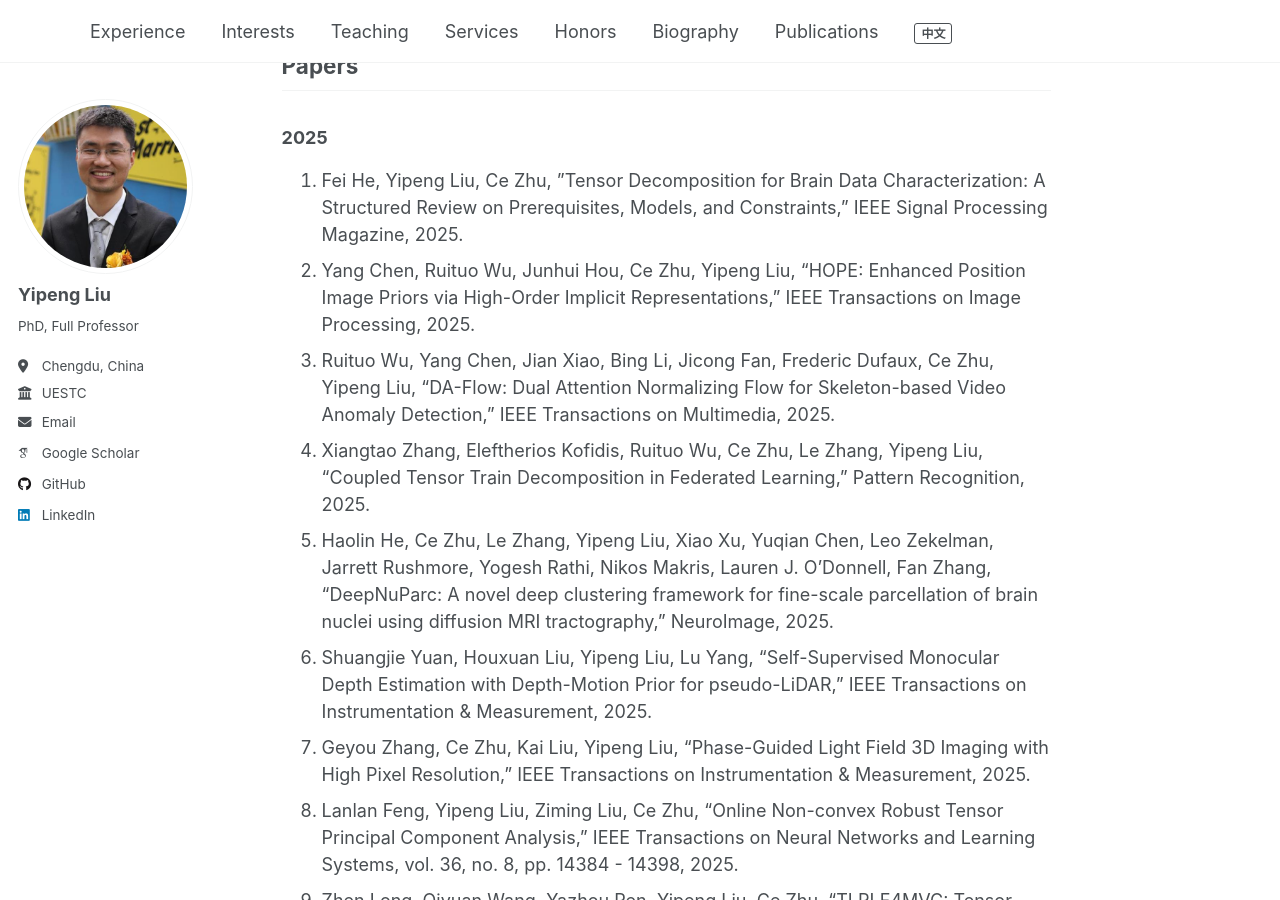
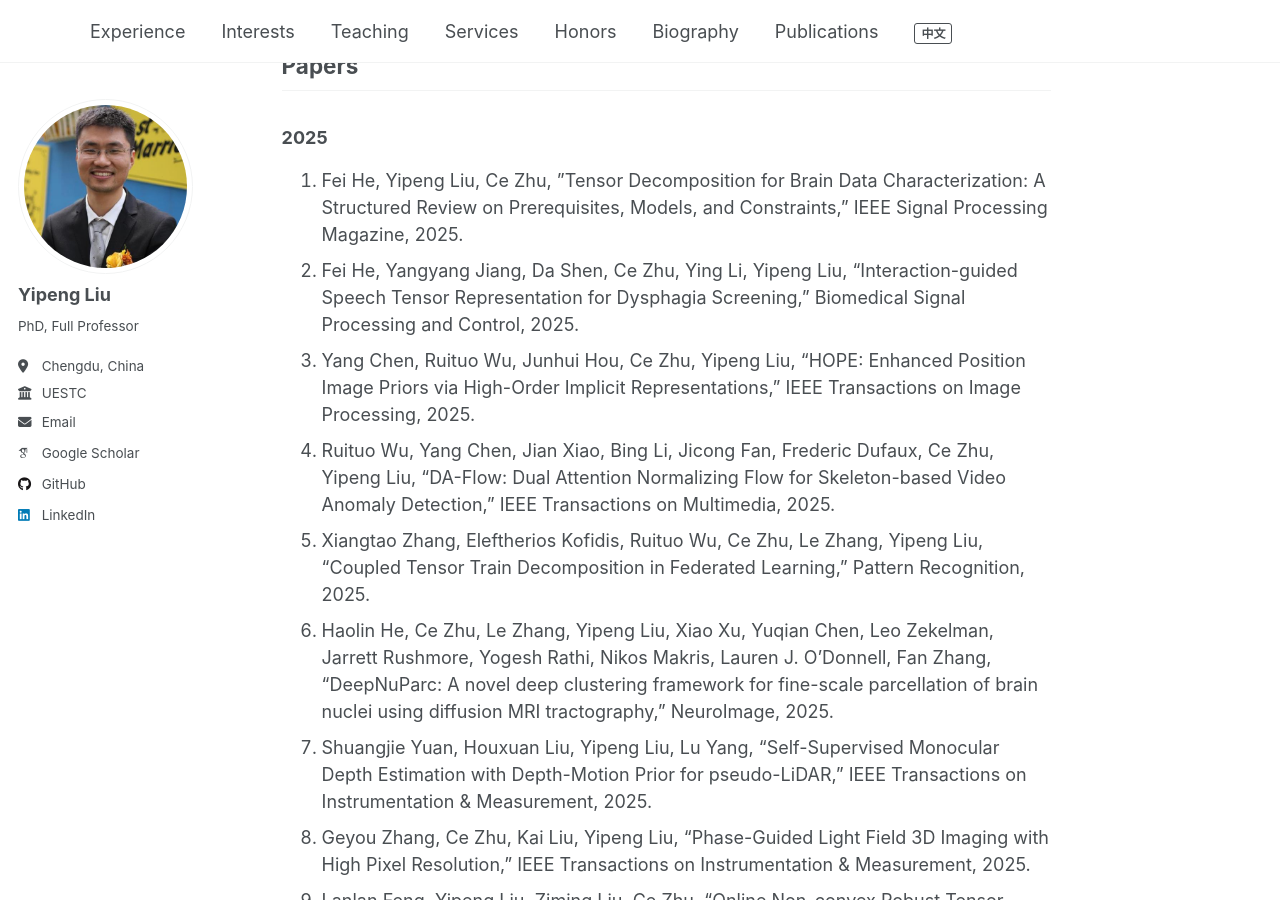
Before and after one commit to yipengliu/yipengliu.github.io, a Jekyll site: the page built from _pages/main-en.md, in a window 1280 px wide and 900 px high, scrolled down 3410 px. Built offline with Jekyll 4.4.1, drawn with Linux system fonts in a browser that asks for light colours; some web fonts are replaced.

Commit message:
Update main-en.md

```diff
--- a/_pages/main-en.md
+++ b/_pages/main-en.md
@@ -91,24 +91,25 @@
 ### 2025
 
 1. Fei He, Yipeng Liu, Ce Zhu, ”Tensor Decomposition for Brain Data Characterization: A Structured Review on Prerequisites, Models, and Constraints,” IEEE Signal Processing Magazine, 2025.
-2. Yang Chen, Ruituo Wu, Junhui Hou, Ce Zhu, Yipeng Liu, "HOPE: Enhanced Position Image Priors via High-Order Implicit Representations," IEEE Transactions on Image Processing, 2025.
-3. Ruituo Wu, Yang Chen, Jian Xiao, Bing Li, Jicong Fan, Frederic Dufaux, Ce Zhu, Yipeng Liu, "DA-Flow: Dual Attention Normalizing Flow for Skeleton-based Video Anomaly Detection," IEEE Transactions on Multimedia, 2025.
-4. Xiangtao Zhang, Eleftherios Kofidis, Ruituo Wu, Ce Zhu, Le Zhang, Yipeng Liu, "Coupled Tensor Train Decomposition in Federated Learning," Pattern Recognition, 2025.
-5. Haolin He, Ce Zhu, Le Zhang, Yipeng Liu, Xiao Xu, Yuqian Chen, Leo Zekelman, Jarrett Rushmore, Yogesh Rathi, Nikos Makris, Lauren J. O’Donnell, Fan Zhang, "DeepNuParc: A novel deep clustering framework for fine-scale parcellation of brain nuclei using diffusion MRI tractography," NeuroImage, 2025.
-6. Shuangjie Yuan, Houxuan Liu, Yipeng Liu, Lu Yang, "Self-Supervised Monocular Depth Estimation with Depth-Motion Prior for pseudo-LiDAR," IEEE Transactions on Instrumentation & Measurement, 2025.
-7. Geyou Zhang, Ce Zhu, Kai Liu, Yipeng Liu, "Phase-Guided Light Field 3D Imaging with High Pixel Resolution," IEEE Transactions on Instrumentation & Measurement, 2025.
-8. Lanlan Feng, Yipeng Liu, Ziming Liu, Ce Zhu, "Online Non-convex Robust Tensor Principal Component Analysis," IEEE Transactions on Neural Networks and Learning Systems, vol. 36, no. 8, pp. 14384 - 14398, 2025.
-9. Zhen Long, Qiyuan Wang, Yazhou Ren, Yipeng Liu, Ce Zhu, "TLRLF4MVC: Tensor Low-Rank and Low-Frequency for Scalable Multi-View Clustering," IEEE Transactions on Pattern Analysis and Machine Intelligence, 2025.
-10. Fei He, Xinyue Li, Ce Zhu, Fan Zhang, Yipeng Liu, "Fully Connected Tensor Network based Brain Structural Feature Extraction for Early Alzheimer’s Disease Detection," 2025 IEEE International Conference on Acoustics, Speech and Signal Processing (ICASSP 2025), Hyderabad, India, April 6-11, 2025.
-11. Weiting Ou, Yipeng Liu, Zhijie Sun, Bing Li, Le Zhang, Ce Zhu, "Codar: Complex-valued Neural Network for Crossing-Floor Intrusion Detection via WiFi," 2025 IEEE International Conference on Acoustics, Speech and Signal Processing (ICASSP 2025), Hyderabad, India, April 6-11, 2025.
-12. Hongwei Guo, Yapeng Du, Lei Luo, Yipeng Liu, Ce Zhu, "VVC Rate Control Based on Distortion Propagation Factors," The 20th IEEE International Symposium on Broadband Multimedia Systems and Broadcasting (BMSB 2025), Dublin Ireland, June 11-13, 2025.
-13. Zhen Long, Yipeng Liu, Yazhou Ren, Ce Zhu, "SLR-MVTC: Smooth Low-Rank Multi-View Tensor Clustering," the 39th AAAI Conference on Artificial Intelligence (AAAI-25), Philadelphia, Pennsylvania, USA, Feb 25 - Mar. 4, 2025.
-14. Xiangtao Zhang, Sheng Li, Ao Li, Yipeng Liu, Fan Zhang, Ce Zhu, Le Zhang, “Subspace Constraint and Contribution Estimation for Heterogeneous Federated Learning，” The IEEE/CVF Conference on Computer Vision and Pattern Recognition (CVPR), 2025, pp. 20632-20642.
-15. Qun Wan, Haotian Du, Xiangyu Peng, Kehao Zhang, Yipeng Liu, Wei Xia, "Lecture Notes on A Geometric Interpretation of Minimum Mean Square Error: The Ratio of Matrix Determinants," IEEE International Conference on Teaching, Assessment, and Learning Engineering, Macao, China, Dec. 4 - 7, 2025.
-16. Hongwei Guo, Yipeng Liu, Lei Luo, Chengbiao Fu, Ce Zhu, "Block-level Lagrange multiplier adaptation based on distortion propagation factors," The 17th Asia Pacific Signal and Information Processing Association Annual Summit and Conference (APSIPA ASC 2025), Singapore,  Oct. 22 – 24, 2025.
-17. Fei He, Houji Du, Nipon Theera-Umpon, Yipeng Liu, Ce Zhu, "Flexibly Constrained Tucker Decomposition for High-Order Spectral Analysis," The 27th IEEE International Workshop on Multimedia Signal Processing (MMSP 2025), Beijing, China, Sept. 21 - 23, 2025.
-18. Qun Wan, Weiyu Liu, Kehao Zhang, Xiangyu Peng, Lin Zou, Yipeng Liu, "Revisiting The Cramer-Rao Lower Bound via Wiener Filtering," The 17th International Conference on Signal Processing Systems (ICSPS), Chengdu, China, October 24-26, 2025.
-19. Kang Tan, Zhijie Sun, Yimao Sun, Ce Zhu, Yipeng Liu, "DATSIL: Domain Adaptation in Tensor Subspace for Wi-Fi-based Indoor Localization," The 17th International Conference on Signal Processing Systems (ICSPS), Chengdu, China, October 24-26, 2025.
+2. Fei He, Yangyang Jiang, Da Shen, Ce Zhu, Ying Li, Yipeng Liu, "Interaction-guided Speech Tensor Representation for Dysphagia Screening," Biomedical Signal Processing and Control, 2025.
+3. Yang Chen, Ruituo Wu, Junhui Hou, Ce Zhu, Yipeng Liu, "HOPE: Enhanced Position Image Priors via High-Order Implicit Representations," IEEE Transactions on Image Processing, 2025.
+4. Ruituo Wu, Yang Chen, Jian Xiao, Bing Li, Jicong Fan, Frederic Dufaux, Ce Zhu, Yipeng Liu, "DA-Flow: Dual Attention Normalizing Flow for Skeleton-based Video Anomaly Detection," IEEE Transactions on Multimedia, 2025.
+5. Xiangtao Zhang, Eleftherios Kofidis, Ruituo Wu, Ce Zhu, Le Zhang, Yipeng Liu, "Coupled Tensor Train Decomposition in Federated Learning," Pattern Recognition, 2025.
+6. Haolin He, Ce Zhu, Le Zhang, Yipeng Liu, Xiao Xu, Yuqian Chen, Leo Zekelman, Jarrett Rushmore, Yogesh Rathi, Nikos Makris, Lauren J. O’Donnell, Fan Zhang, "DeepNuParc: A novel deep clustering framework for fine-scale parcellation of brain nuclei using diffusion MRI tractography," NeuroImage, 2025.
+7. Shuangjie Yuan, Houxuan Liu, Yipeng Liu, Lu Yang, "Self-Supervised Monocular Depth Estimation with Depth-Motion Prior for pseudo-LiDAR," IEEE Transactions on Instrumentation & Measurement, 2025.
+8. Geyou Zhang, Ce Zhu, Kai Liu, Yipeng Liu, "Phase-Guided Light Field 3D Imaging with High Pixel Resolution," IEEE Transactions on Instrumentation & Measurement, 2025.
+9. Lanlan Feng, Yipeng Liu, Ziming Liu, Ce Zhu, "Online Non-convex Robust Tensor Principal Component Analysis," IEEE Transactions on Neural Networks and Learning Systems, vol. 36, no. 8, pp. 14384 - 14398, 2025.
+10. Zhen Long, Qiyuan Wang, Yazhou Ren, Yipeng Liu, Ce Zhu, "TLRLF4MVC: Tensor Low-Rank and Low-Frequency for Scalable Multi-View Clustering," IEEE Transactions on Pattern Analysis and Machine Intelligence, 2025.
+11. Fei He, Xinyue Li, Ce Zhu, Fan Zhang, Yipeng Liu, "Fully Connected Tensor Network based Brain Structural Feature Extraction for Early Alzheimer’s Disease Detection," 2025 IEEE International Conference on Acoustics, Speech and Signal Processing (ICASSP 2025), Hyderabad, India, April 6-11, 2025.
+12. Weiting Ou, Yipeng Liu, Zhijie Sun, Bing Li, Le Zhang, Ce Zhu, "Codar: Complex-valued Neural Network for Crossing-Floor Intrusion Detection via WiFi," 2025 IEEE International Conference on Acoustics, Speech and Signal Processing (ICASSP 2025), Hyderabad, India, April 6-11, 2025.
+13. Hongwei Guo, Yapeng Du, Lei Luo, Yipeng Liu, Ce Zhu, "VVC Rate Control Based on Distortion Propagation Factors," The 20th IEEE International Symposium on Broadband Multimedia Systems and Broadcasting (BMSB 2025), Dublin Ireland, June 11-13, 2025.
+14. Zhen Long, Yipeng Liu, Yazhou Ren, Ce Zhu, "SLR-MVTC: Smooth Low-Rank Multi-View Tensor Clustering," the 39th AAAI Conference on Artificial Intelligence (AAAI-25), Philadelphia, Pennsylvania, USA, Feb 25 - Mar. 4, 2025.
+15. Xiangtao Zhang, Sheng Li, Ao Li, Yipeng Liu, Fan Zhang, Ce Zhu, Le Zhang, “Subspace Constraint and Contribution Estimation for Heterogeneous Federated Learning，” The IEEE/CVF Conference on Computer Vision and Pattern Recognition (CVPR), 2025, pp. 20632-20642.
+16. Qun Wan, Haotian Du, Xiangyu Peng, Kehao Zhang, Yipeng Liu, Wei Xia, "Lecture Notes on A Geometric Interpretation of Minimum Mean Square Error: The Ratio of Matrix Determinants," IEEE International Conference on Teaching, Assessment, and Learning Engineering, Macao, China, Dec. 4 - 7, 2025.
+17. Hongwei Guo, Yipeng Liu, Lei Luo, Chengbiao Fu, Ce Zhu, "Block-level Lagrange multiplier adaptation based on distortion propagation factors," The 17th Asia Pacific Signal and Information Processing Association Annual Summit and Conference (APSIPA ASC 2025), Singapore,  Oct. 22 – 24, 2025.
+18. Fei He, Houji Du, Nipon Theera-Umpon, Yipeng Liu, Ce Zhu, "Flexibly Constrained Tucker Decomposition for High-Order Spectral Analysis," The 27th IEEE International Workshop on Multimedia Signal Processing (MMSP 2025), Beijing, China, Sept. 21 - 23, 2025.
+19. Qun Wan, Weiyu Liu, Kehao Zhang, Xiangyu Peng, Lin Zou, Yipeng Liu, "Revisiting The Cramer-Rao Lower Bound via Wiener Filtering," The 17th International Conference on Signal Processing Systems (ICSPS), Chengdu, China, October 24-26, 2025.
+20. Kang Tan, Zhijie Sun, Yimao Sun, Ce Zhu, Yipeng Liu, "DATSIL: Domain Adaptation in Tensor Subspace for Wi-Fi-based Indoor Localization," The 17th International Conference on Signal Processing Systems (ICSPS), Chengdu, China, October 24-26, 2025.
 
 ### 2024
 
```
